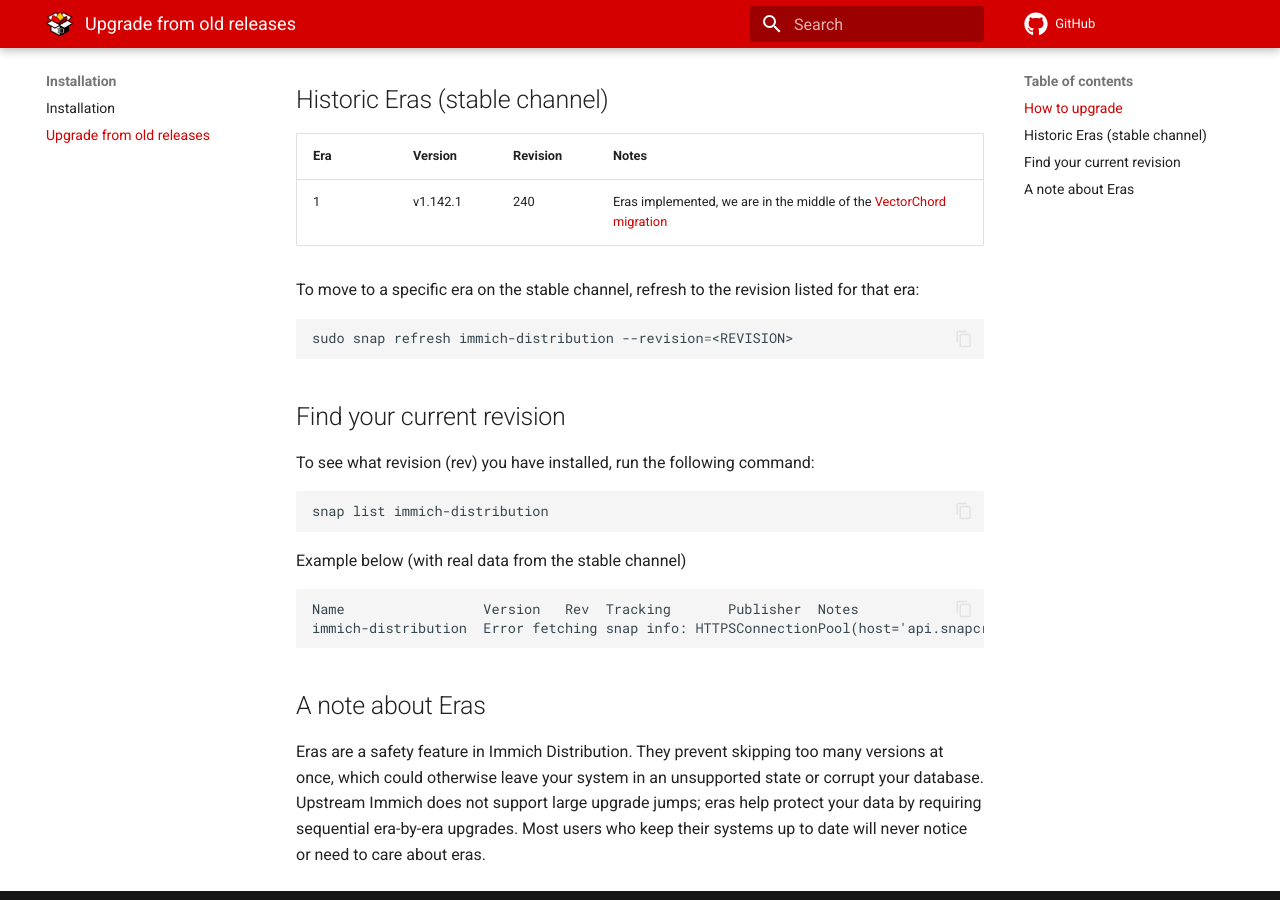
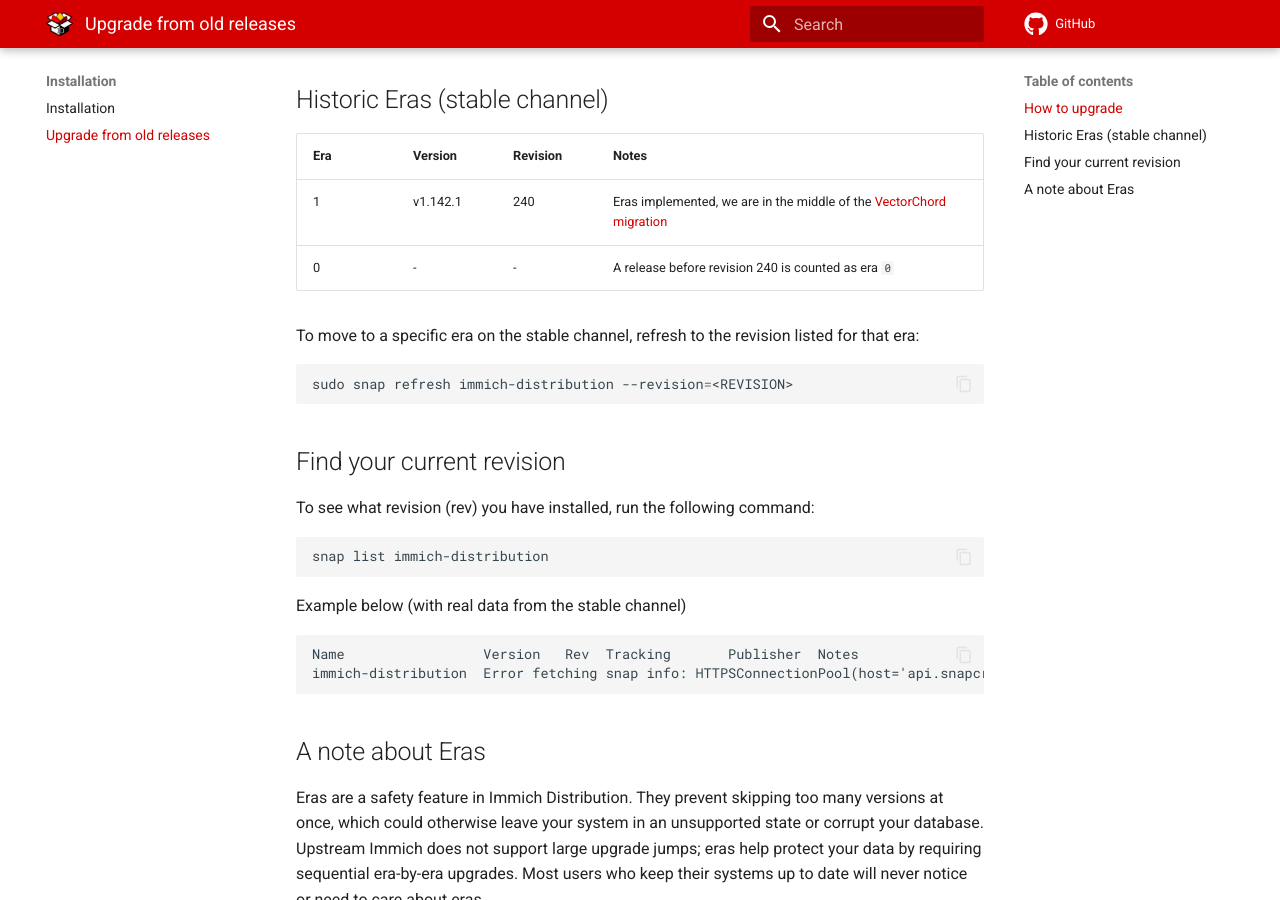
Before and after one commit to nsg/immich-distribution, an MkDocs documentation site: the page built from docs/docs/install/upgrade-from-old-releases.md, in a window 1280 px wide and 900 px high, scrolled down 792 px. Built offline with MkDocs 1.6.1 and Material for MkDocs 9.7.7, drawn with Linux system fonts in a browser that asks for light colours; comment, search, counter and statistics services are not loaded.

Commit message:
old versions are era 0, simplify logic

```diff
--- a/docs/docs/install/upgrade-from-old-releases.md
+++ b/docs/docs/install/upgrade-from-old-releases.md
@@ -24,6 +24,7 @@
 | Era | Version  | Revision | Notes                 |
 | --- | ---------| ---------| --------------------- |
 | 1   | v1.142.1 | 240      | Eras implemented, we are in the middle of the [VectorChord migration](/news/2025/08/31/vectorchord-migration-rollout/) |
+| 0   | -        | -        | A release before revision 240 is counted as era `0` |
 
 To move to a specific era on the stable channel, refresh to the revision listed for that era:
 
```
Also changed, not shown: 1 other file.
